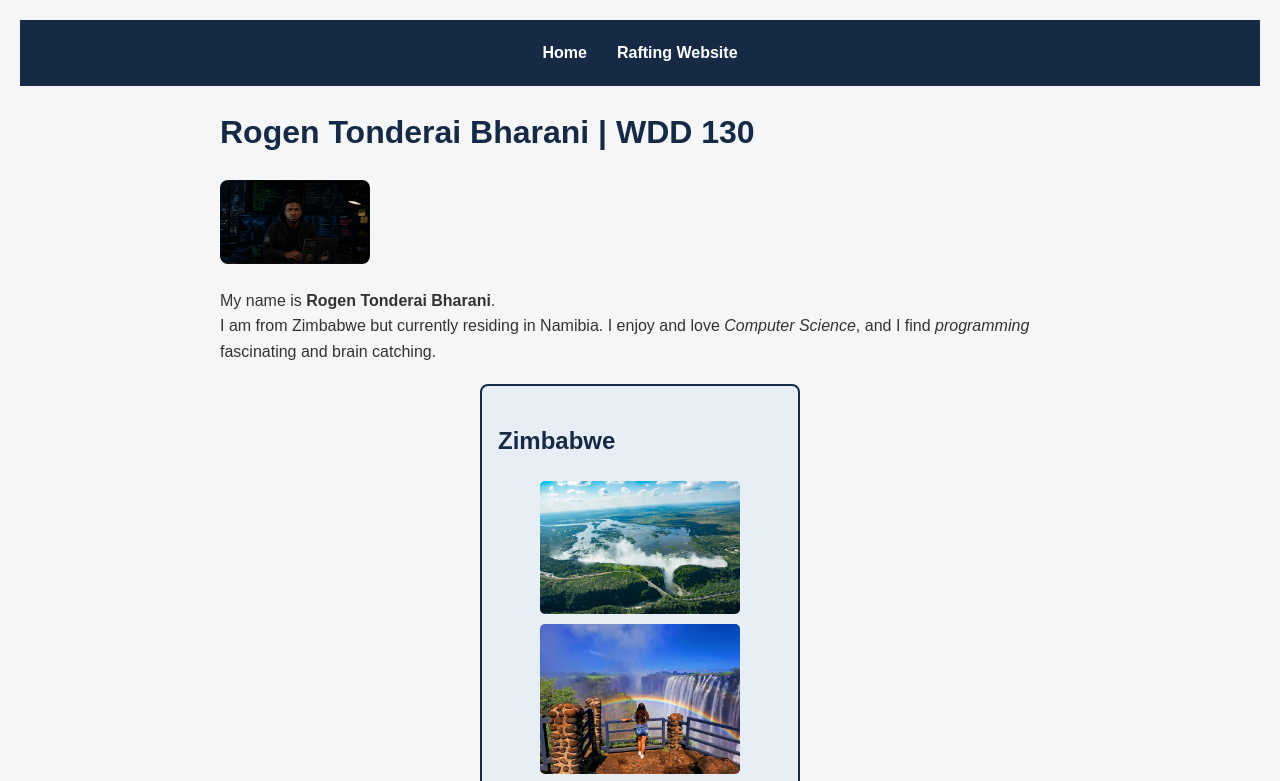
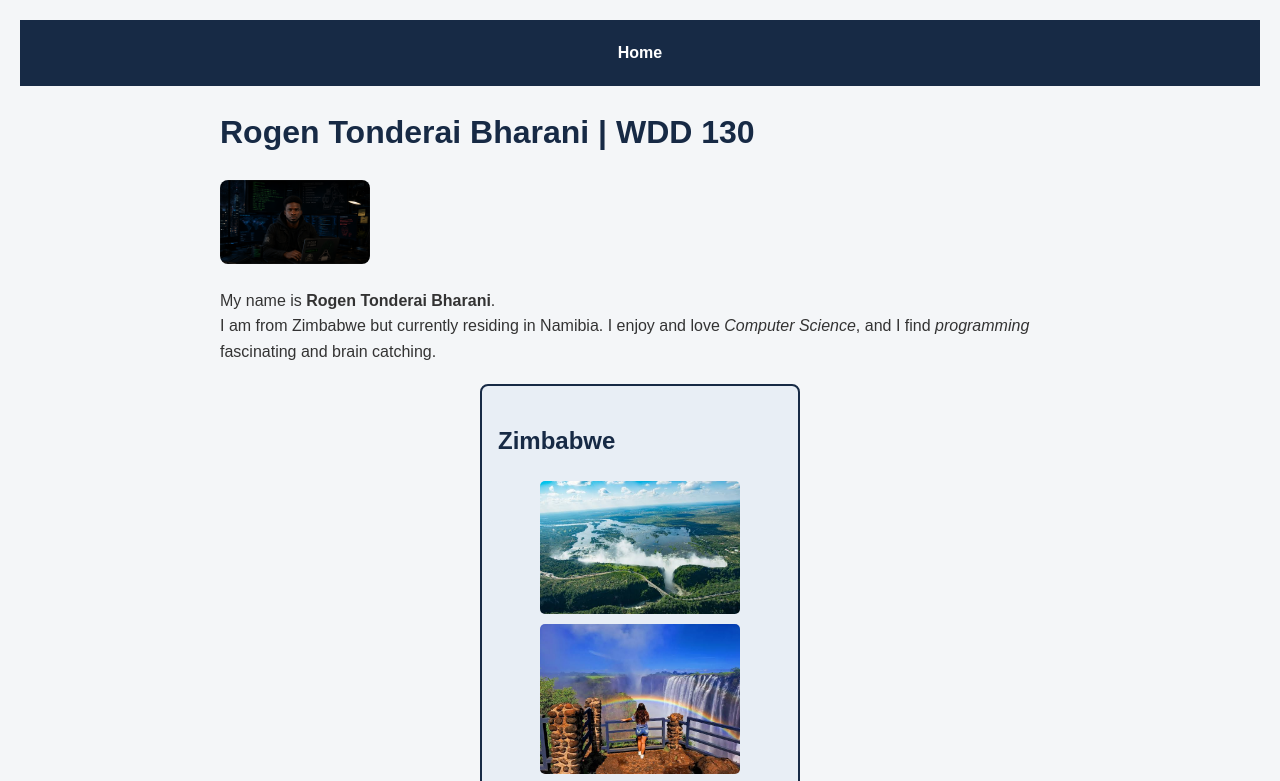
Before and after one commit to Cyberext/wdd-130, a plain HTML site: page index.html in a window 1280 px wide. Shown: the top 781 px of the page. Drawn offline with Linux system fonts and the light colour scheme.

Commit message:
Remove rafting website link from navigation

```diff
--- a/index.html
+++ b/index.html
@@ -15,7 +15,6 @@
   <header>
     <nav>
       <a href="#">Home</a>
-      <a href="wwr/">Rafting Website</a>
     </nav>
   </header>
 
```
